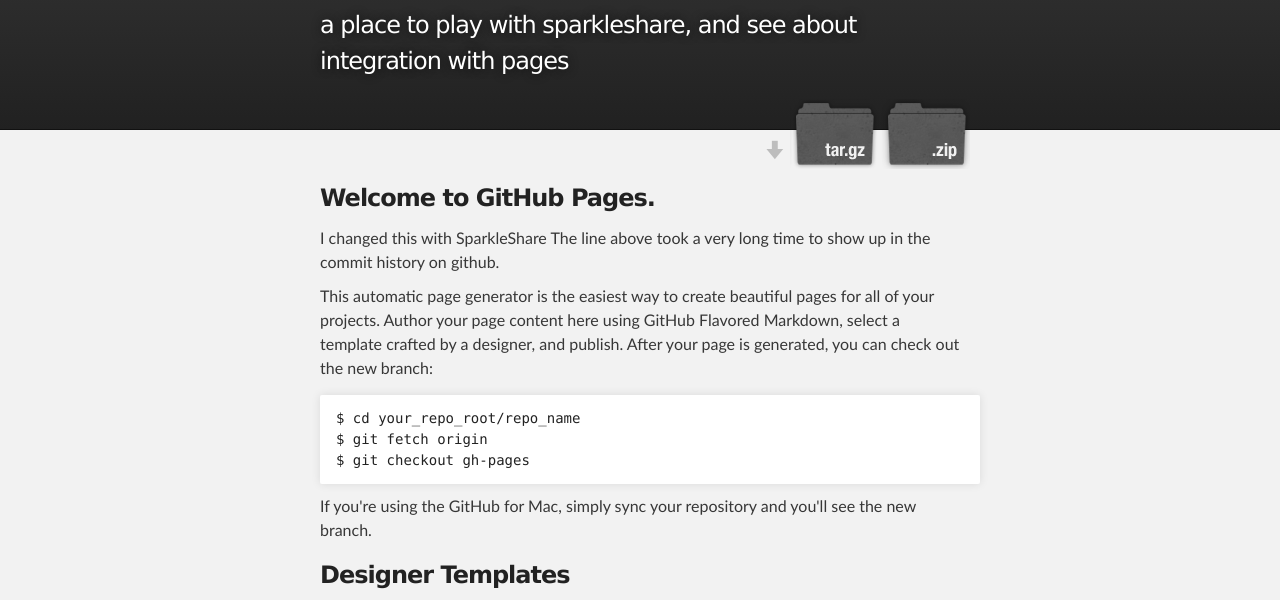
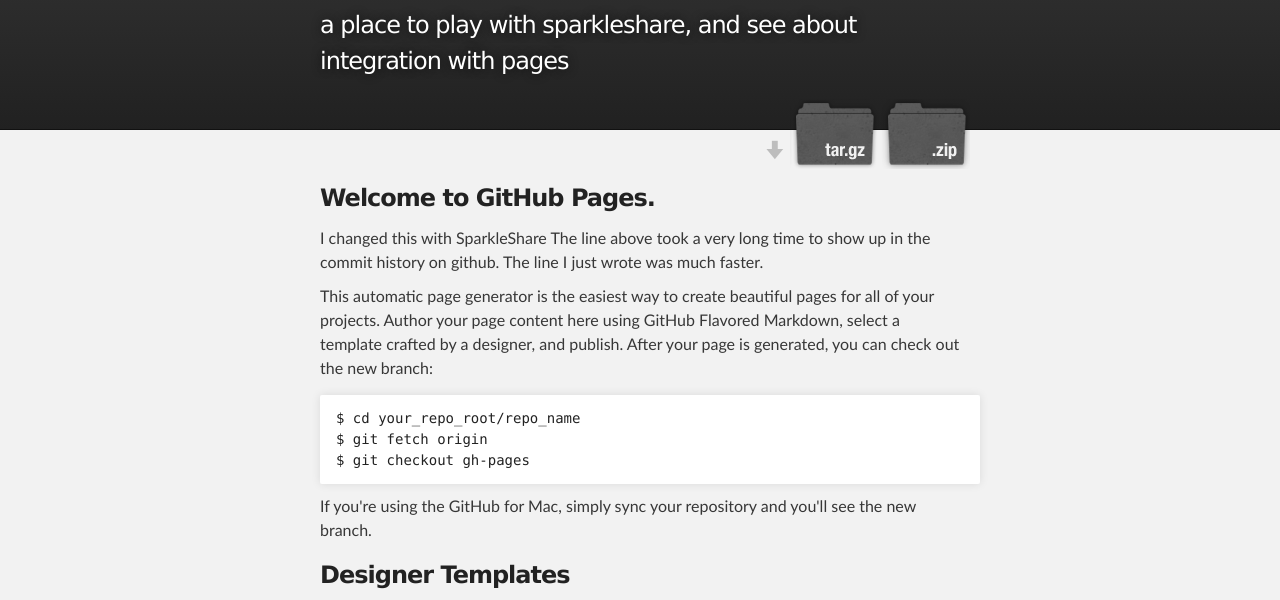
Before and after one commit to scytacki/sparkletest, a plain HTML site: page index.html in a window 1280 px wide. Shown: the part 116-716 px from the top of the page. Drawn offline with Linux system fonts and the light colour scheme.

Commit message:
/ ‘index.html’

```diff
--- a/index.html
+++ b/index.html
@@ -35,6 +35,7 @@
 
 I changed this with SparkleShare
 The line above took a very long time to show up in the commit history on github.
+The line I just wrote was much faster.
 
 <p>This automatic page generator is the easiest way to create beautiful pages for all of your projects. Author your page content here using GitHub Flavored Markdown, select a template crafted by a designer, and publish. After your page is generated, you can check out the new branch:</p>
 
```
